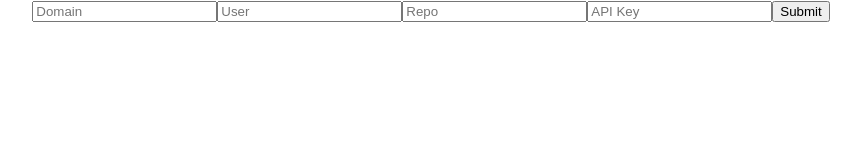
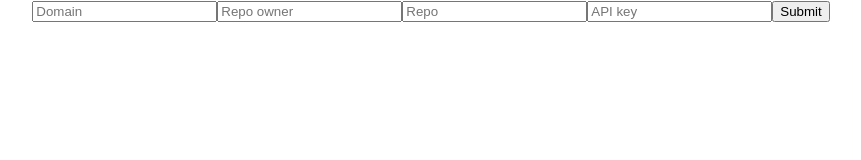
Before and after one commit to jerry1100/github-issue-visualizer, a React (Create React App) app: page / in a window 1280 px wide. Shown: the top 160 px of the page, without its empty margins (209-1070 px from the left). Built offline with nearby package versions, Linux system fonts and the light colour scheme.

Commit message:
rename "user" to "owner"

```diff
--- a/src/App.js
+++ b/src/App.js
@@ -4,7 +4,7 @@ import './App.css';
 class App extends Component {
   state = {
     domain: '',
-    user: '',
+    owner: '',
     repo: '',
     apiKey: '',
     numOpenIssues: null,
@@ -14,8 +14,8 @@ class App extends Component {
     this.setState({ domain: event.target.value });
   }
 
-  handleUserChange = event => {
-    this.setState({ user: event.target.value });
+  handleOwnerChange = event => {
+    this.setState({ owner: event.target.value });
   }
 
   handleRepoChange = event => {
@@ -39,7 +39,7 @@ class App extends Component {
           }
         }`,
         variables: {
-          owner: this.state.user,
+          owner: this.state.owner,
           name: this.state.repo,
         },
       }),
@@ -58,9 +58,9 @@ class App extends Component {
           placeholder="Domain"
         />
         <input
-          value={this.state.user}
-          onChange={this.handleUserChange}
-          placeholder="User"
+          value={this.state.owner}
+          onChange={this.handleOwnerChange}
+          placeholder="Repo owner"
         />
         <input
           value={this.state.repo}
@@ -70,12 +70,12 @@ class App extends Component {
         <input
           value={this.state.apiKey}
           onChange={this.handleApiKeyChange}
-          placeholder="API Key"
+          placeholder="API key"
         />
         <button onClick={this.fetchIssues}>Submit</button>
         {this.state.numOpenIssues && (
           <div>
-            {this.state.user}/{this.state.repo} has {this.state.numOpenIssues} open issues
+            {this.state.owner}/{this.state.repo} has {this.state.numOpenIssues} open issues
           </div>
         )}
       </div>
```
